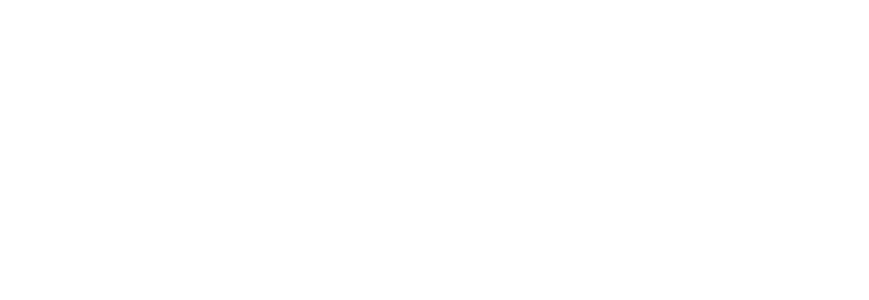
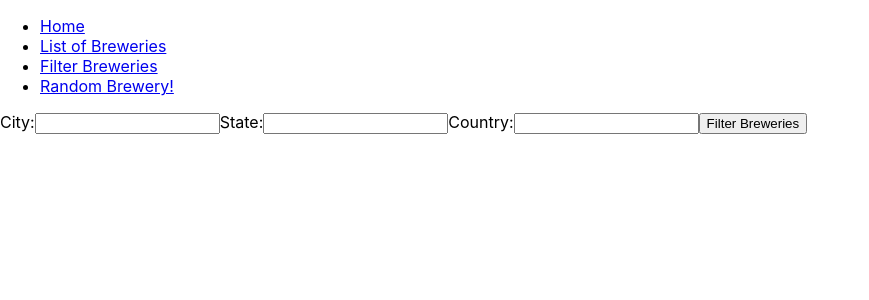
Before and after one commit to jehmatthews/FindMyBrewery, a React (Create React App) app in the folder brewery-react/: page /brewery/filter in a window 1280 px wide. Before the commit this address had no page. Shown: the top 300 px of the page, without its empty margins (0-869 px from the left). Built offline with nearby package versions, Linux system fonts and the light colour scheme.

Commit message:
add brewery filter

```diff
--- a/brewery-react/src/App.js
+++ b/brewery-react/src/App.js
@@ -1,26 +1,30 @@
-import './App.css';
-import React from 'react';
+import "./App.css";
+import React from "react";
 import ReactDOM from "react-dom/client";
 import { BrowserRouter, Routes, Route } from "react-router-dom";
-import Home from './components/Home';
-import BreweryList from './apiCalls/breweries-list';
-import RandomBrewery from './apiCalls/brewery-random';
+import Home from "./components/Home";
+import BreweryList from "./apiCalls/breweries-list";
+import RandomBrewery from "./apiCalls/brewery-random";
 
-const root = ReactDOM.createRoot(document.getElementById('root'));
+import BreweryFilter from "./components/FilterBrewery";
+import FilteredBreweries from "./apiCalls/filtered-breweries";
+
+const root = ReactDOM.createRoot(document.getElementById("root"));
 export default function App() {
   return (
     <BrowserRouter>
       <Routes>
-        <Route path="/" element={<Home/>}>
-        </Route>
-        <Route path='/breweries' element={<BreweryList/>}>
-        </Route>
-        <Route path='/brewery/random' element={<RandomBrewery/>}>
-        </Route>
+        <Route path="/" element={<Home />}></Route>
+        <Route path="/breweries" element={<BreweryList />}></Route>
+        <Route path="/brewery/random" element={<RandomBrewery />}></Route>
+        <Route path="/brewery/filter" element={<BreweryFilter />}></Route>
+        <Route
+          path="/breweries/filtered"
+          element={<FilteredBreweries />}
+        ></Route>
       </Routes>
     </BrowserRouter>
   );
 }
 
-
 root.render(<App />);
--- a/brewery-react/src/apiCalls/breweries-list.js
+++ b/brewery-react/src/apiCalls/breweries-list.js
@@ -1,33 +1,51 @@
-import { useState, useEffect } from 'react';
-import axios from 'axios';
-import Navigation from '../components/Navigation';
+import { useState, useEffect } from "react";
+import axios from "axios";
+import Navigation from "../components/Navigation";
 
-function BreweryList() {
+function BreweryList(props) {
   const [breweries, setBreweries] = useState([]);
 
+  const onSubmit = function () {};
   useEffect(() => {
-    axios.get('https://api.openbrewerydb.org/breweries?per_page=5')
-      .then(response => setBreweries(response.data))
-      .catch(error => console.log(error));
+    axios
+      .get("https://api.openbrewerydb.org/breweries?per_page=5")
+      .then((response) => setBreweries(response.data))
+      .catch((error) => console.log(error));
   }, []);
 
   return (
     <div>
-      <Navigation/>
+      <Navigation />
       <h1>Breweries</h1>
       <ul>
-        {breweries.map(brewery => (
-          <li key={brewery.id}>{brewery.name}
+        {breweries.map((brewery) => (
+          <li key={brewery.id}>
+            {brewery.name}
             <p>Brewery Type: {brewery.brewery_type}</p>
             <p>Brewery Location: {brewery.street}</p>
             <p>Brewery City: {brewery.city}</p>
             <p>Brewery State: {brewery.state}</p>
-            <p>Brewery Phone #:
+            <p>
+              Brewery Phone #:
               <a href="tel:"> {brewery.phone}</a>
             </p>
-            <p>Brewery Website:
-              <a target="_blank" href={brewery.website_url}> {brewery.name}</a>
-            </p>
+            {brewery.website_url ? (
+              <p>
+                Brewery Website:
+                <a target="_blank" href={brewery.website_url}>
+                  {" "}
+                  {brewery.name}
+                </a>
+              </p>
+            ) : (
+              <p>
+                Brewery Website:
+                <a target="_blank" href={brewery.website_url}>
+                  {" "}
+                  Website Unavailable :(
+                </a>
+              </p>
+            )}
           </li>
         ))}
       </ul>
--- /dev/null
+++ b/brewery-react/src/apiCalls/filtered-breweries.js
@@ -0,0 +1,41 @@
+import { useState, useEffect } from 'react';
+import axios from 'axios';
+import Navigation from '../components/Navigation';
+
+function FilteredBreweries(props) {
+  const [breweries, setBreweries] = useState([]);
+
+  const onSubmit = function(){
+
+  }
+  useEffect(() => {
+    axios.get('https://api.openbrewerydb.org/breweries?per_page=5')
+      .then(response => setBreweries(response.data))
+      .catch(error => console.log(error));
+  }, []);
+
+  return (
+    <div>
+      <Navigation/>
+      <h1>Breweries</h1>
+      <ul>
+        {breweries.map(brewery => (
+          <li key={brewery.id}>{brewery.name}
+            <p>Brewery Type: {brewery.brewery_type}</p>
+            <p>Brewery Location: {brewery.street}</p>
+            <p>Brewery City: {brewery.city}</p>
+            <p>Brewery State: {brewery.state}</p>
+            <p>Brewery Phone #:
+              <a href="tel:"> {brewery.phone}</a>
+            </p>
+            <p>Brewery Website:
+              <a target="_blank" href={brewery.website_url}> {brewery.name}</a>
+            </p>
+          </li>
+        ))}
+      </ul>
+    </div>
+  );
+}
+
+export default FilteredBreweries;
--- /dev/null
+++ b/brewery-react/src/components/FilterBrewery.js
@@ -0,0 +1,87 @@
+import { useState } from "react";
+import axios from "axios";
+import Navigation from "./Navigation";
+
+export default function BreweryFilter() {
+  const [city, setCity] = useState("");
+  const [state, setState] = useState("");
+  const [country, setCountry] = useState("");
+  const [breweries, setBreweries] = useState([]);
+
+  const handleSubmit = (event) => {
+    event.preventDefault();
+    axios
+      .get(
+        `https://api.openbrewerydb.org/breweries?by_city=${city}&by_state=${state}&by_country=${country}`
+      )
+      .then((response) => setBreweries(response.data))
+      .catch((error) => console.log(error));
+  };
+
+  return (
+    <div>
+      <Navigation />
+      <form onSubmit={handleSubmit}>
+        <label>
+          City:
+          <input
+            type="text"
+            value={city}
+            onChange={(e) => setCity(e.target.value)}
+          />
+        </label>
+        <label>
+          State:
+          <input
+            type="text"
+            value={state}
+            onChange={(e) => setState(e.target.value)}
+          />
+        </label>
+        <label>
+          Country:
+          <input
+            type="text"
+            value={country}
+            onChange={(e) => setCountry(e.target.value)}
+          />
+        </label>
+        <button type="submit">Filter Breweries</button>
+      </form>
+      {breweries.length > 0 ? (
+        <ul>
+          {breweries.map((brewery) => (
+            <li key={brewery.id}>
+              {brewery.name}
+              <p>Brewery Type: {brewery.brewery_type}</p>
+              <p>Brewery Location: {brewery.street}</p>
+              <p>Brewery City: {brewery.city}</p>
+              <p>Brewery State: {brewery.state}</p>
+              <p>
+                Brewery Phone #:
+                <a href="tel:"> {brewery.phone}</a>
+              </p>
+              {brewery.website_url ? (
+                <p>
+                  Brewery Website:
+                  <a target="_blank" href={brewery.website_url}>
+                    {" "}
+                    {brewery.name}
+                  </a>
+                </p>
+              ) : (
+                <p>
+                  Brewery Website:
+                  <a target="_blank" href={brewery.website_url}>
+                    {" "}
+                    Website Unavailable :(
+                  </a>
+                </p>
+              )}
+            </li>
+          ))}
+        </ul>
+      ) : null}
+    </div>
+  );
+}
--- a/brewery-react/src/components/Navigation.js
+++ b/brewery-react/src/components/Navigation.js
@@ -6,6 +6,7 @@
       <ul>
         <li><a href="/">Home</a></li>
         <li><a href="/breweries">List of Breweries</a></li>
+        <li><a href='/brewery/filter'>Filter Breweries</a></li>
         <li><a href="/brewery/random">Random Brewery!</a></li>
       </ul>
     </nav>
```
